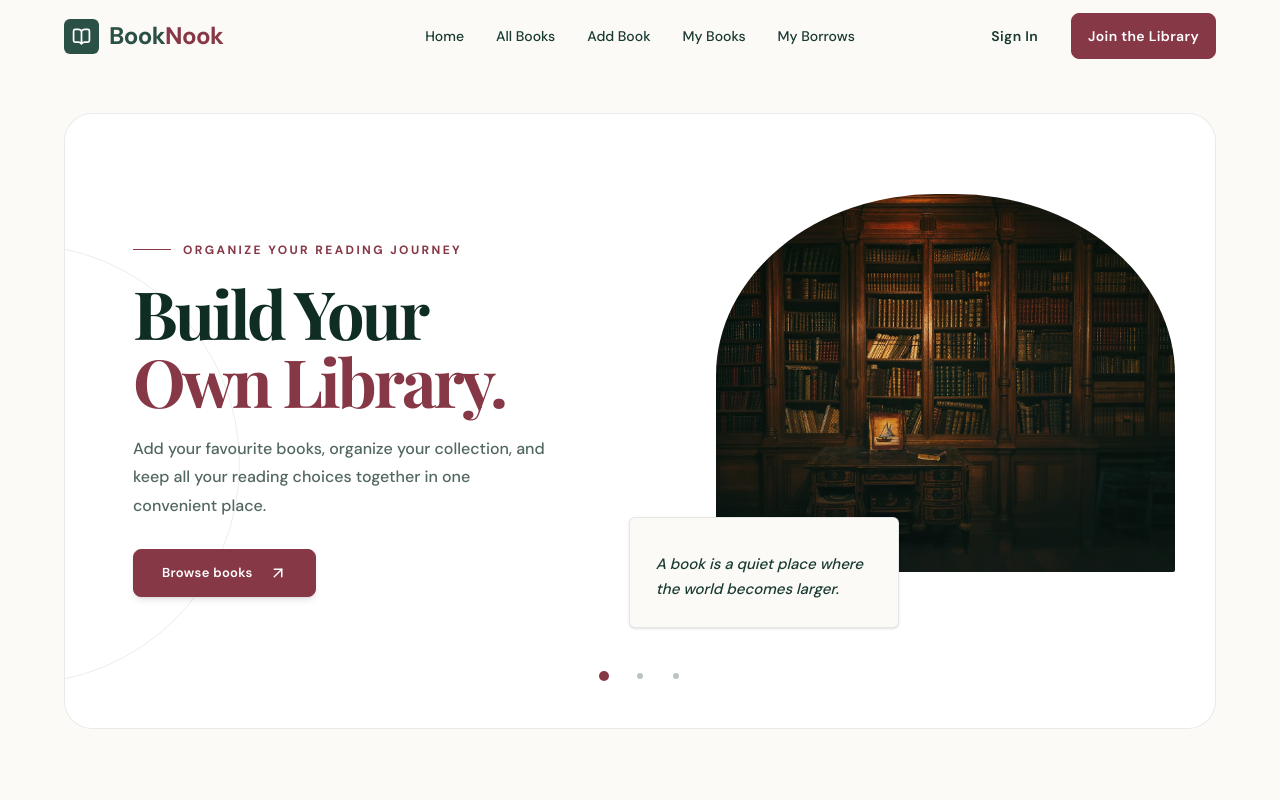
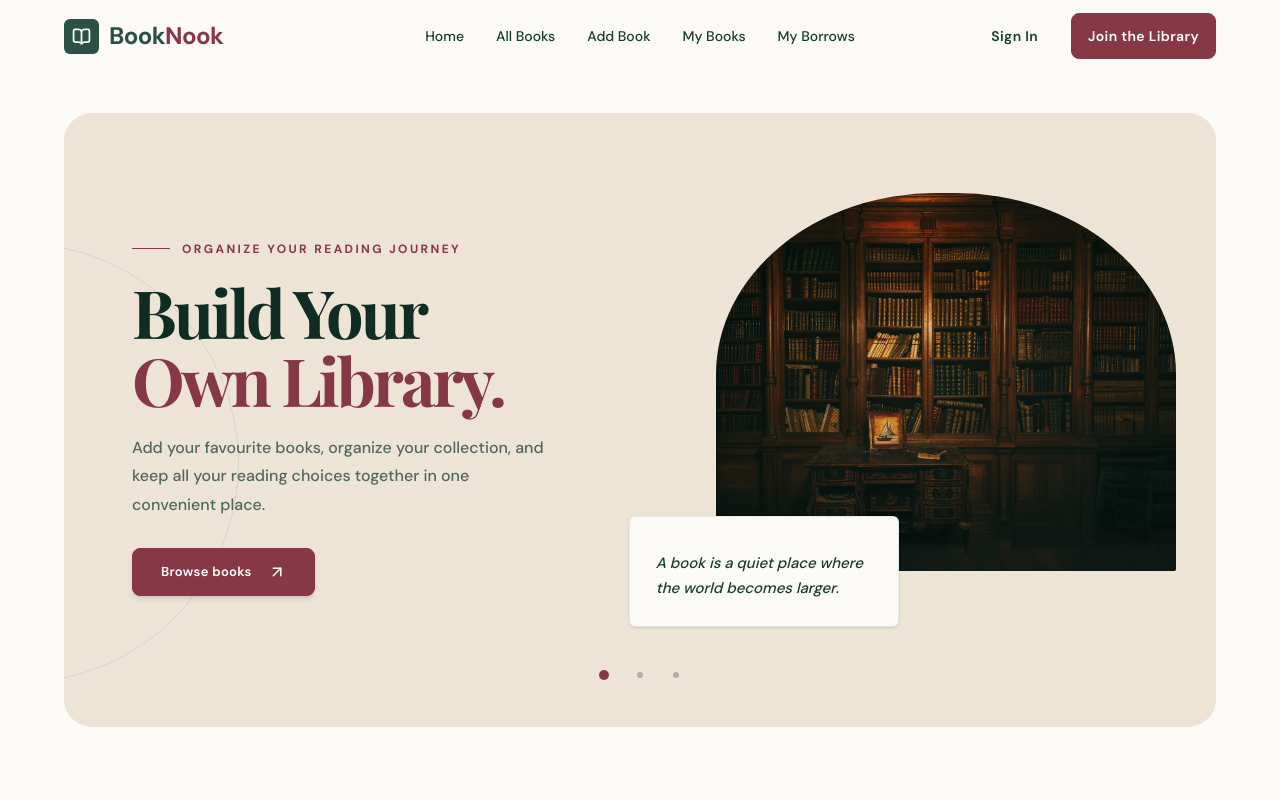
Before and after one commit to Tamiim-Iqbal/BookNook-Client, a Next.js app: page / in a window 1280 px wide. Shown: the top 800 px of the page. Built offline with nearby package versions, Linux system fonts and the light colour scheme; a web font is replaced by a local one.

Commit message:
Hero Bg Change

```diff
--- a/src/app/components/home/Hero.tsx
+++ b/src/app/components/home/Hero.tsx
@@ -87,7 +87,7 @@ export default function HeroSection() {
     <section
       id="home"
       aria-label="Featured reading"
-      className="relative isolate mx-auto mt-10 w-[90%] overflow-hidden rounded-[28px] border border-[var(--primary)]/10 bg-[var(--primary-bg)] px-6 pb-8 pt-20  sm:px-10 sm:pt-20 lg:pb-10 lg:pt-20"
+      className="relative isolate mx-auto mt-10 w-[90%] overflow-hidden rounded-[28px] bg-[var(--primary-bg)] px-6 pb-8 pt-20  sm:px-10 sm:pt-20 lg:pb-10 lg:pt-20"
     >
       {/* Decorative Circular Curve */}
       <div
--- a/src/app/globals.css
+++ b/src/app/globals.css
@@ -17,7 +17,7 @@
 
   /* Section Backgrounds */
   --main-bg: #FCFAF7;
-  --primary-bg: #FFFFFF;
+  --primary-bg: #EDE4D5;
   --secondary-bg: #E8EEE8;
 
   /* Surface */
--- a/src/app/layout.tsx
+++ b/src/app/layout.tsx
@@ -34,8 +34,9 @@ export default function RootLayout({
         <div>
           {children}
         </div>
+        <Footer/>
       </body>
-      <Footer/>
+
     </html>
   );
 }
```
